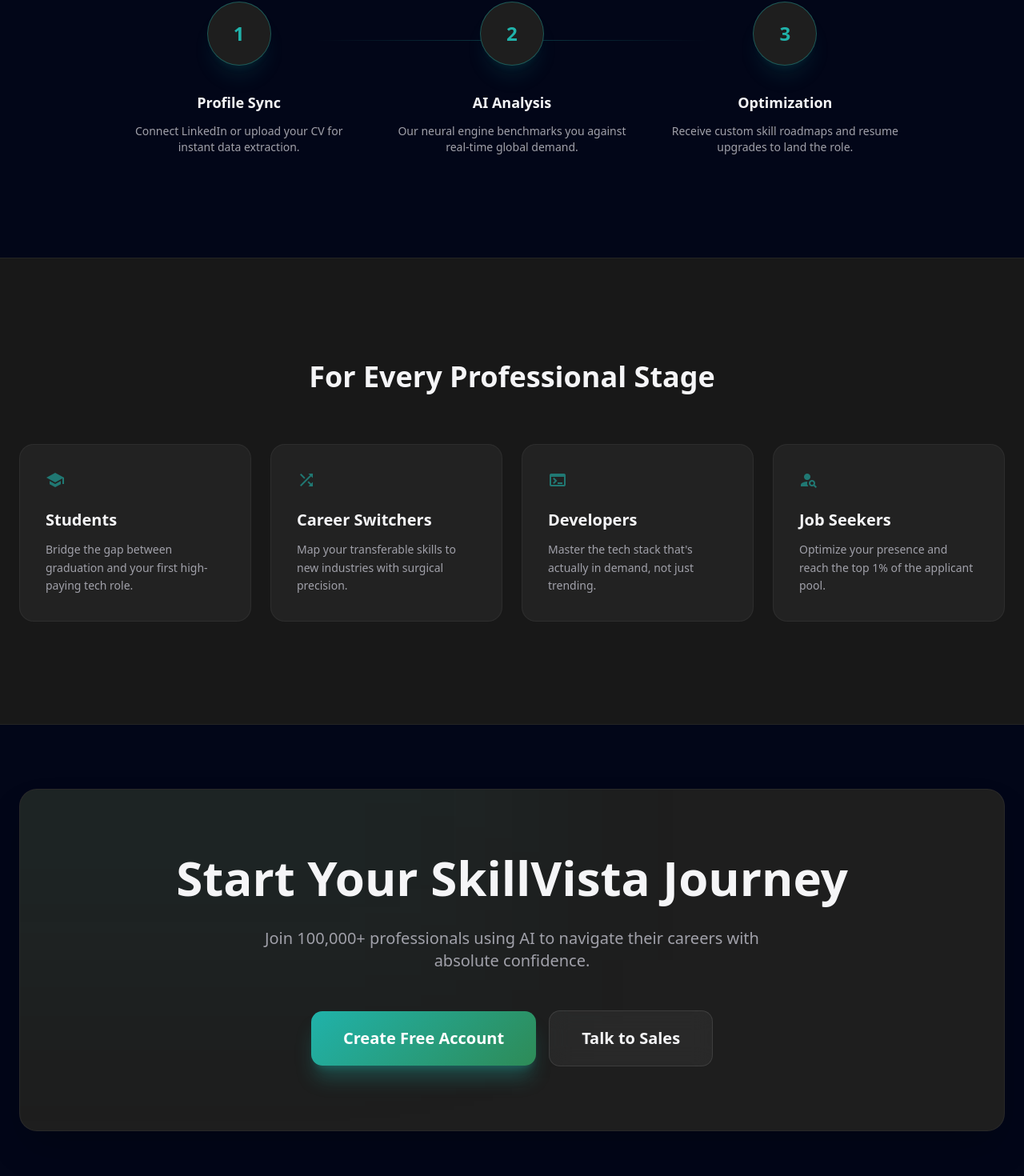
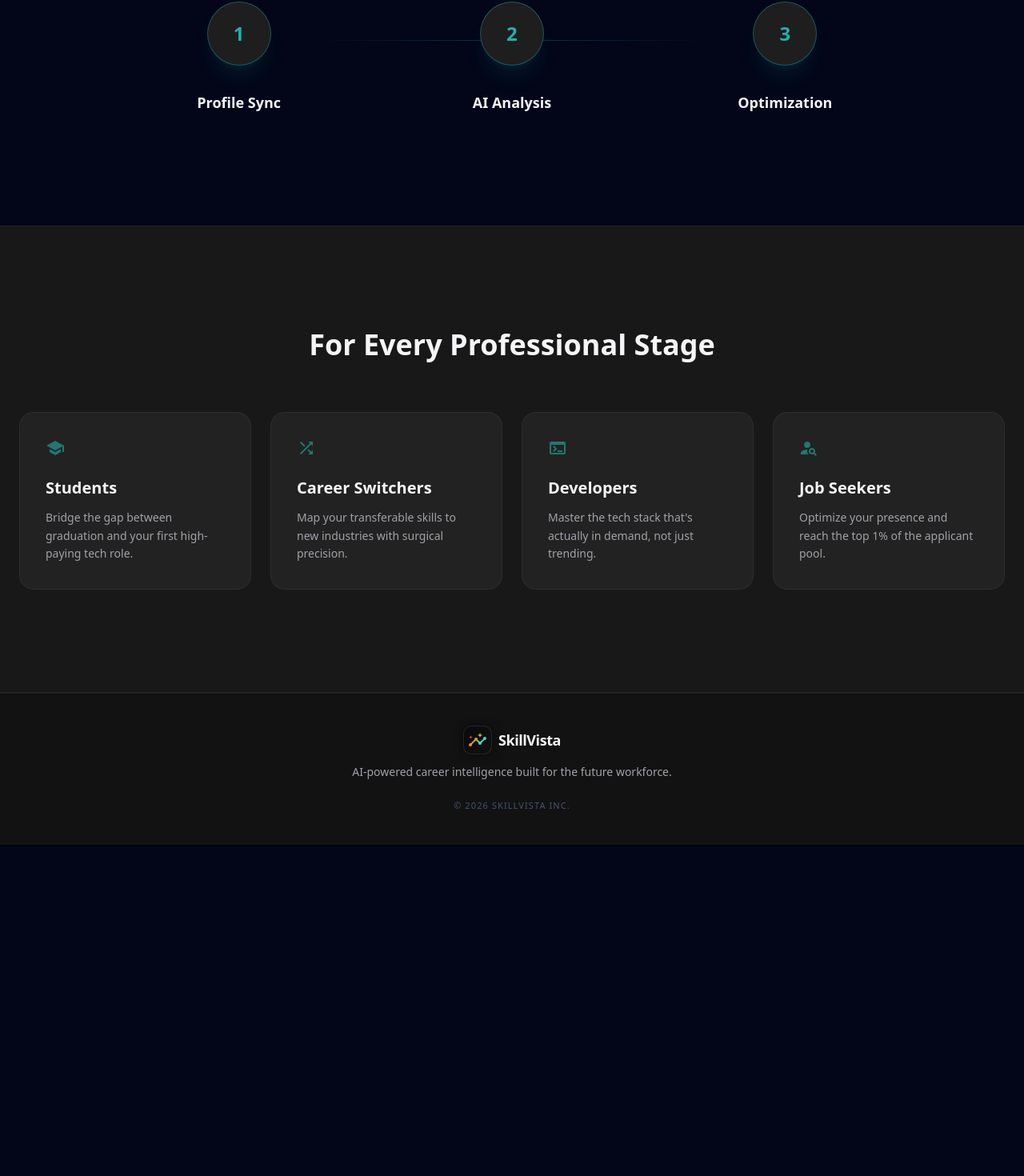
Before and after one commit to vishucs50/SkillVista, a Next.js app: page / in a window 1280 px wide. Shown: the part 2045-3515 px from the top of the page at 80% size. After the commit the page ends 3101 px from the top, so only its background shows below. Built offline with nearby package versions, Linux system fonts and the light colour scheme.

Commit message:
Changes made in landing page

```diff
--- a/src/app/(landing)/page.jsx
+++ b/src/app/(landing)/page.jsx
@@ -12,12 +12,8 @@
         <div className="max-w-7xl mx-auto px-6 h-16 flex items-center justify-between">
           <div className="flex items-center gap-3 group cursor-pointer">
             {/* Icon Container */}
-            <div
-              className="w-9 h-9 rounded-lg  bg-[linear-gradient(135deg,#0a0a0a,#111)]  border border-white/10   flex items-center justify-center shadow-[0_0_12px_rgba(0,0,0,0.6)]    group-hover:shadow-[0_0_18px_rgba(99,102,241,0.4)]    transition-all duration-300"
-            >
-              <span
-                className="material-icons text-[22px] leading-none      bg-[linear-gradient(120deg,#ff0080,#ff8c00,#40e0d0,#7b2ff7)]      bg-clip-text text-transparent"
-              >
+            <div className="w-9 h-9 rounded-lg  bg-[linear-gradient(135deg,#0a0a0a,#111)]  border border-white/10   flex items-center justify-center shadow-[0_0_12px_rgba(0,0,0,0.6)]    group-hover:shadow-[0_0_18px_rgba(99,102,241,0.4)]    transition-all duration-300">
+              <span className="material-icons text-[22px] leading-none      bg-[linear-gradient(120deg,#ff0080,#ff8c00,#40e0d0,#7b2ff7)]      bg-clip-text text-transparent">
                 insights
               </span>
             </div>
@@ -153,10 +149,6 @@
                 <h5 className="text-lg font-bold mb-3 text-off-white">
                   Profile Sync
                 </h5>
-                <p className="text-sm text-slate-muted">
-                  Connect LinkedIn or upload your CV for instant data
-                  extraction.
-                </p>
               </div>
 
               <div className="text-center relative">
@@ -166,10 +158,6 @@
                 <h5 className="text-lg font-bold mb-3 text-off-white">
                   AI Analysis
                 </h5>
-                <p className="text-sm text-slate-muted">
-                  Our neural engine benchmarks you against real-time global
-                  demand.
-                </p>
               </div>
 
               <div className="text-center relative">
@@ -179,10 +167,6 @@
                 <h5 className="text-lg font-bold mb-3 text-off-white">
                   Optimization
                 </h5>
-                <p className="text-sm text-slate-muted">
-                  Receive custom skill roadmaps and resume upgrades to land the
-                  role.
-                </p>
               </div>
             </div>
           </section>
@@ -240,32 +224,6 @@
             </div>
           </section>
         </ScrollReveal>
-
-        {/* CTA SECTION */}
-        <ScrollReveal delay={150}>
-          <section className="max-w-7xl mx-auto px-6 py-20 pb-40">
-            <div className="bg-[#1E1E1E] rounded-3xl p-12 md:p-20 text-center relative overflow-hidden border border-white/5 shadow-2xl">
-              <div className="absolute -top-1/2 -left-1/2 w-full h-full bg-primary/5 blur-[120px]"></div>
-              <h2 className="text-4xl md:text-6xl font-black text-off-white mb-8 relative z-10">
-                Start Your SkillVista Journey
-              </h2>
-              <p className="text-slate-muted text-lg md:text-xl max-w-2xl mx-auto mb-12 relative z-10">
-                Join 100,000+ professionals using AI to navigate their careers
-                with absolute confidence.
-              </p>
-              <div className="flex flex-col sm:flex-row items-center justify-center gap-4 relative z-10">
-                <Link href="/assessment">
-                  <button className="sea-green-gradient hover:opacity-90 text-white px-10 py-5 rounded-xl text-xl font-black transition-all shadow-xl shadow-primary/30">
-                    Create Free Account
-                  </button>
-                </Link>
-                <button className="bg-white/5 text-off-white border border-white/10 backdrop-blur-md px-10 py-5 rounded-xl text-xl font-black hover:bg-white/10 transition-all">
-                  Talk to Sales
-                </button>
-              </div>
-            </div>
-          </section>
-        </ScrollReveal>
       </main>
 
       {/* FOOTER */}
@@ -274,8 +232,8 @@
           <div className="max-w-7xl mx-auto px-6 py-10 flex flex-col items-center justify-center text-center">
             {/* BRAND */}
             <div className="flex items-center gap-2 mb-3">
-              <div className="w-8 h-8 sea-green-gradient rounded flex items-center justify-center">
-                <span className="material-icons text-white text-xl">
+              <div className="w-9 h-9 rounded-lg  bg-[linear-gradient(135deg,#0a0a0a,#111)]  border border-white/10   flex items-center justify-center shadow-[0_0_12px_rgba(0,0,0,0.6)]    group-hover:shadow-[0_0_18px_rgba(99,102,241,0.4)]    transition-all duration-300">
+                <span className="material-icons text-[22px] leading-none      bg-[linear-gradient(120deg,#ff0080,#ff8c00,#40e0d0,#7b2ff7)]      bg-clip-text text-transparent">
                   insights
                 </span>
               </div>
```
